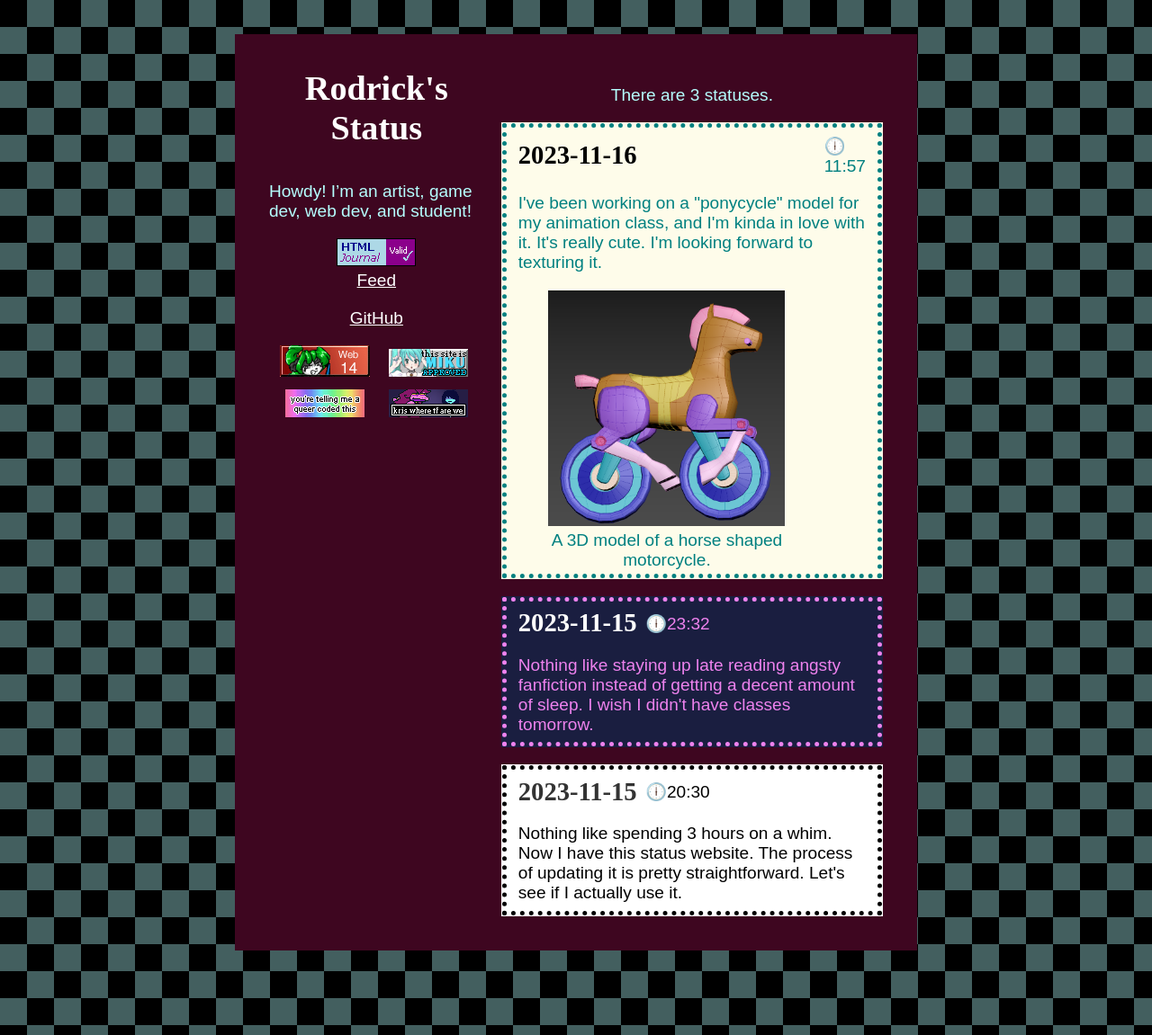
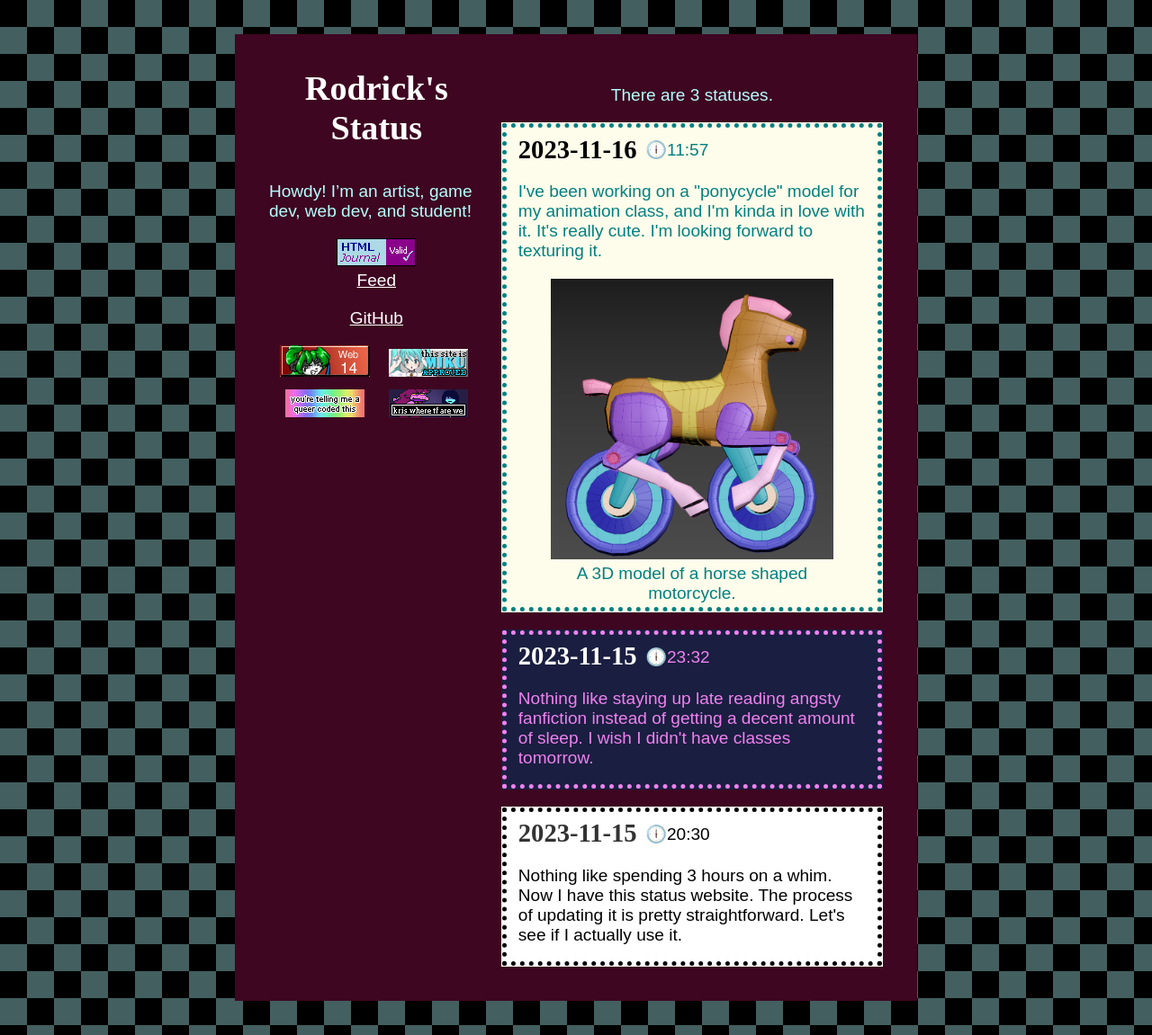
Before and after one commit to RodFireProductions/Status, a Jekyll site: the page built from site/index.md, in a window 1280 px wide. Shown: the whole page at 90% size. Built offline with Jekyll 4.4.1, drawn with Linux system fonts in a browser that asks for light colours.

Commit message:
Update main.css

```diff
--- a/site/src/css/main.css
+++ b/site/src/css/main.css
@@ -171,11 +171,12 @@ article {
     grid-gap: .5em;
 
     grid-template-columns: auto 1fr;
-    grid-template-areas: "title time" "content content";
+    grid-template-areas: "title time" "content content" "image image";
 }
 #article h2 { grid-area: title; }
 .time { grid-area: time; }
 .content { grid-area: content; }
+figure { grid-area: image; }
 
 #status h2, #status p {
     margin: 5px 0;
```
